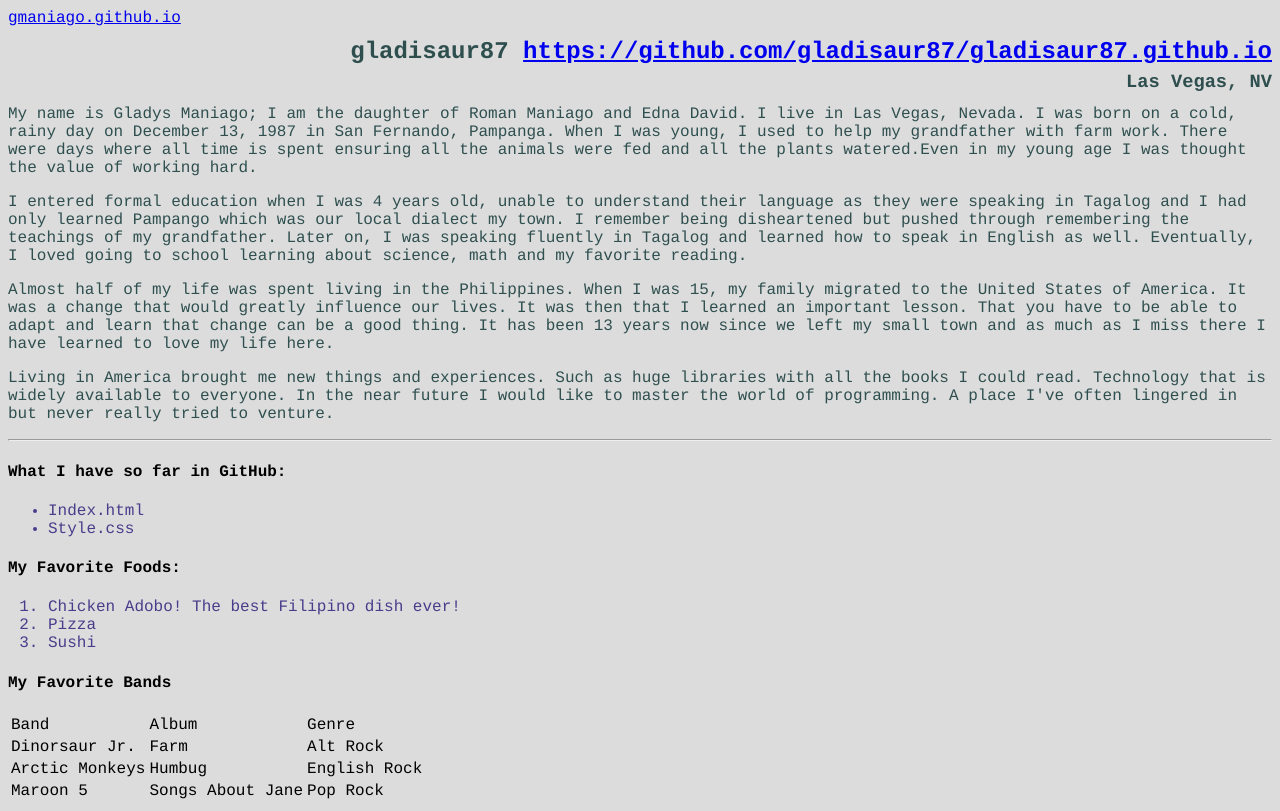
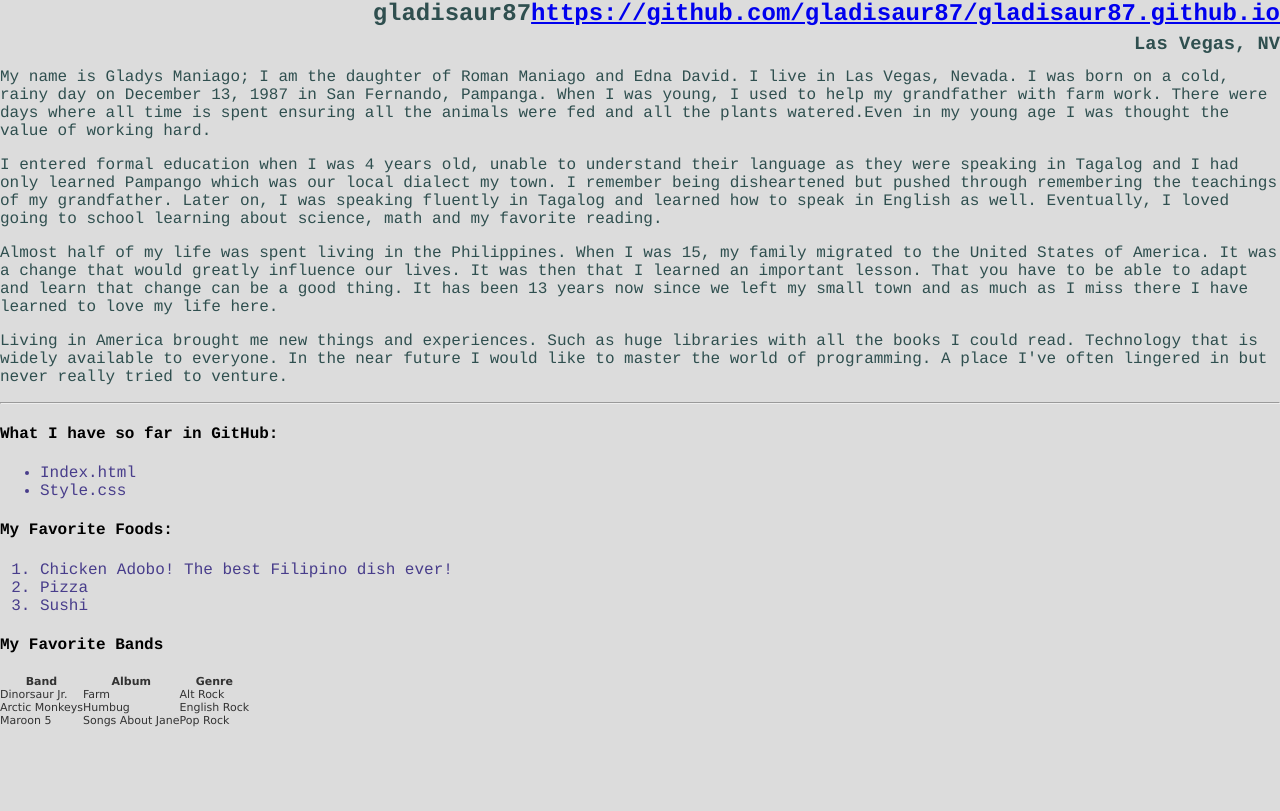
Before and after one commit to gladisaur87/gladisaur87.github.io, a plain HTML site: page index.html in a window 1280 px wide. Shown: the part 71-882 px from the top of the page. After the commit the page ends 800 px from the top, so only its background shows below. Drawn offline with Linux system fonts and the light colour scheme.

Commit message:
adds table to sort my favorite bands

```diff
--- a/index.html
+++ b/index.html
@@ -4,15 +4,15 @@
 
 <title>index.html</title>
 <link rel="stylesheet" type="text/css" href="style.css">
+<link rel="stylesheet" type="text/css" href="normalize.css">
+
 </head>
-<body style=>
+<body>
+  <h1><strong>Gladys Maniago</strong></h1>
+  <a href="http://gmaniago.github.io"></a>
+  <h2>gladisaur87<a href="https://github.com/gmaniago.github.io">https://github.com/gladisaur87/gladisaur87.github.io</a></h2>
 
-
-  <h1 style=><strong>Gladys Maniago</strong></h1>
-  <a href="http://gmaniago.github.io">gmaniago.github.io</a>
-  <h2 style=>gladisaur87 <a href="https://github.com/gmaniago.github.io">https://github.com/gladisaur87/gladisaur87.github.io</a></h2>
-
-  <h3 style=>Las Vegas, NV</h3>
+  <h3>Las Vegas, NV</h3>
 
   <p>My name is Gladys Maniago; I am the daughter of Roman Maniago and Edna David. I live in Las Vegas, Nevada. I was born on a cold, rainy day on December 13, 1987 in San Fernando, Pampanga. When I was young, I used to help my grandfather with farm work. There were days where all time is spent ensuring all the animals were fed and all the plants watered.Even in my young age I was thought the value of working hard.</p>
 
@@ -37,13 +37,13 @@
     </ol>
   </div>
 
-  <div id"favorite_bands">
+  <div =id"favorite_bands">
     <h4>My Favorite Bands</h4>
     <table>
       <thead>
-          <td>Band</td>
-          <td>Album</td>
-          <td>Genre</td>
+          <th>Band</th>
+          <th>Album</th>
+          <th>Genre</th>
       </thead>
         <tr>
            <td>Dinorsaur Jr.</td>
--- a/style.css
+++ b/style.css
@@ -1,6 +1,6 @@
 body{
-	background: #DCDCDC;
-	font-family: courier;
+  background: #DCDCDC;
+  font-family: courier;
   border-color: green;
 }
 h1{
@@ -25,11 +25,16 @@ ul{
   color: #483D8B
 }
 
-ol {
+ol{
  color: #483D8B
 }
 
-table {
-  width:
-  border: 1px solid #ccc;
+table{
+  border-spacing: 0.5rem;
+  border-collapse: collapse;
+  font-family: verdana;
+  font-size:11px;
+  color:#333333;
+  border-width: 3px;
+  border-color: black;
 }
```
